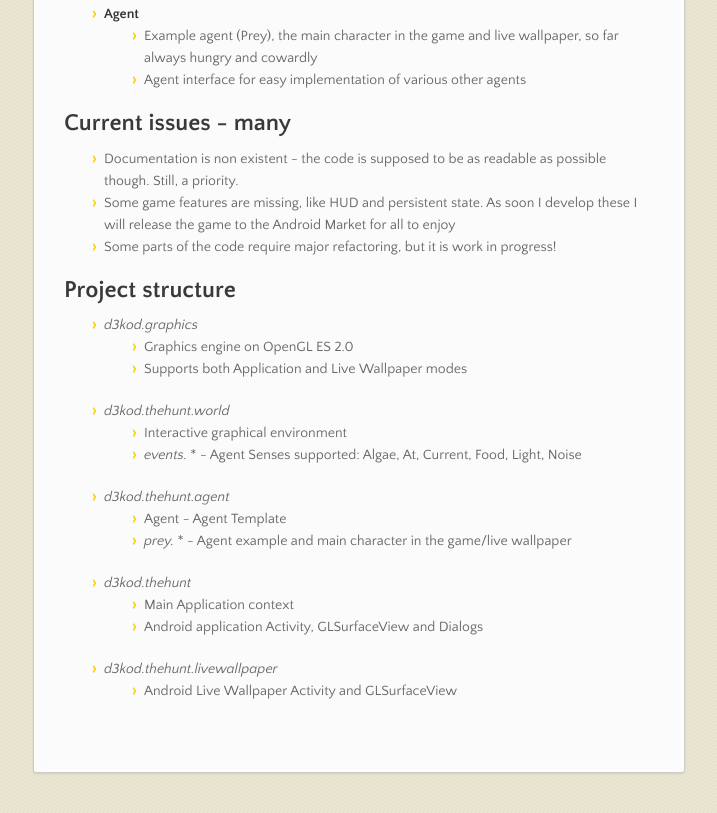
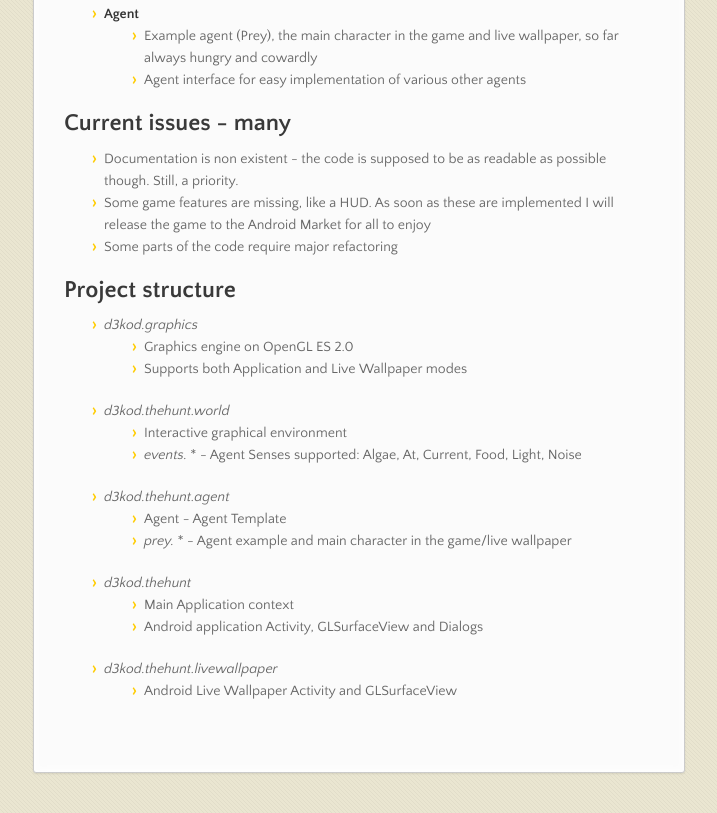
Before and after one commit to d3alek/TheHunt---Interactive-graphical-platform-for-AI-Experiments, a plain HTML site: page index.html in a window 1280 px wide. Shown: the part 767-1580 px from the top of the page, without its empty margins (282-999 px from the left). Drawn offline with nearby package versions, Linux system fonts and the light colour scheme.

```diff
--- a/index.html
+++ b/index.html
@@ -86,8 +86,8 @@
 
 <ul>
 <li>Documentation is non existent - the code is supposed to be as readable as possible though. Still, a priority.</li>
-<li>Some game features are missing, like HUD and persistent state. As soon I develop these I will release the game to the Android Market for all to enjoy</li>
-<li>Some parts of the code require major refactoring, but it is work in progress!</li>
+<li>Some game features are missing, like a HUD. As soon as these are implemented I will release the game to the Android Market for all to enjoy</li>
+<li>Some parts of the code require major refactoring</li>
 </ul><h2>Project structure</h2>
 
 <ul>
```
Also changed, not shown: params.json (+1 -1 lines).
